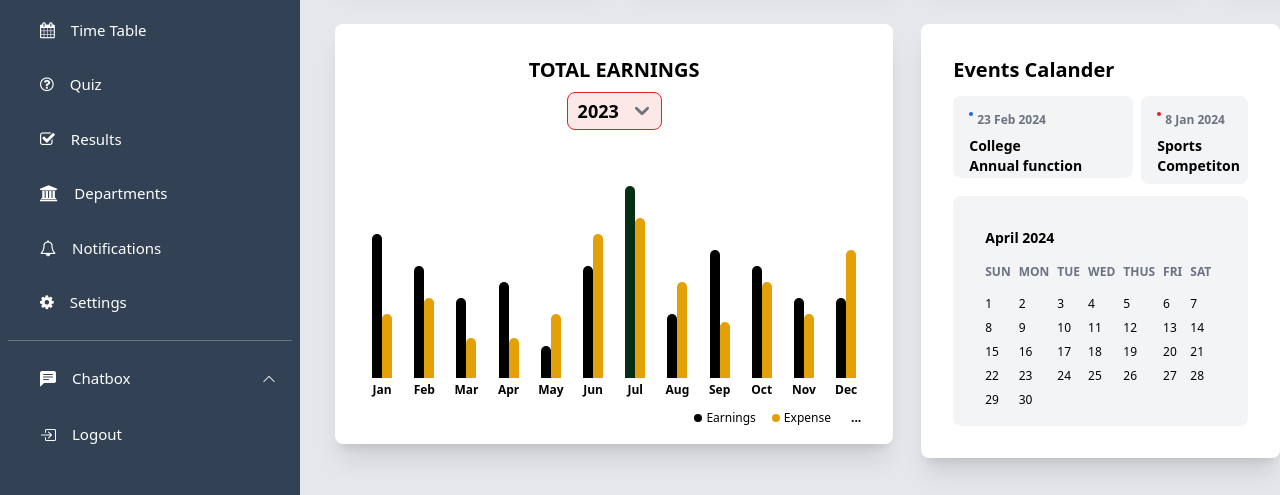
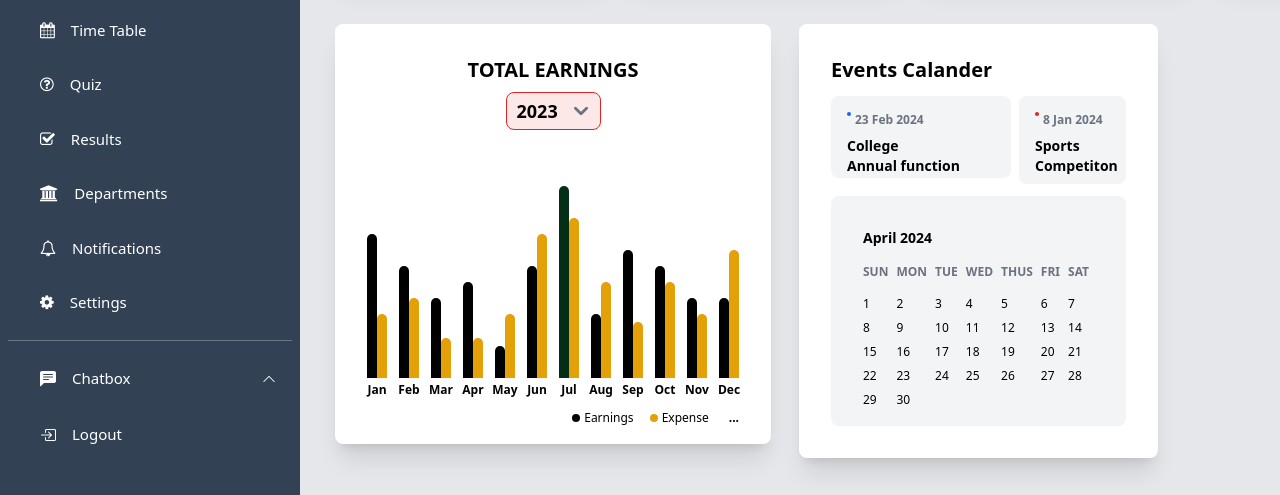
Before and after one commit to epsitasingh5/SDITSTask, a website: page index.html in a window 1280 px wide. Shown: the part 304-799 px from the top of the page. Drawn offline with nearby package versions, Linux system fonts and the light colour scheme.

Commit message:
Add files via upload

```diff
--- a/index.html
+++ b/index.html
@@ -248,7 +248,7 @@
           <div class="flex-col">
           <div class=" flex ml-10 space-x-7  mb-4 pl-[295px]">
 
-            <div class="flex flex-col items-center w-full max-w-screen-md p-6 pb-6 h-[420px] bg-white rounded-lg shadow-xl sm:p-8">
+            <div class="flex flex-col items-center sm:w-[770px] max-w-screen-md p-6 pb-6 h-[420px] bg-white rounded-lg shadow-xl sm:p-8">
                 <h2 class="text-xl font-semibold pb-2">TOTAL EARNINGS</h2>
                 <form class="mx-8">
 
@@ -262,7 +262,7 @@
   <br><br>
 
                 <div class="flex items-end flex-grow w-full mt-2 space-x-2 sm:space-x-3">
-                    <div class="relative flex flex-col sm:items-center flex-grow pb-5 group ">
+                    <div class="relative flex flex-col items-center flex-grow pb-5 group ">
                         <span class="absolute top-0 hidden -mt-6 text-xs font-bold group-hover:block">37K</span>
                         <div class="flex items-end w-5">
 
```
